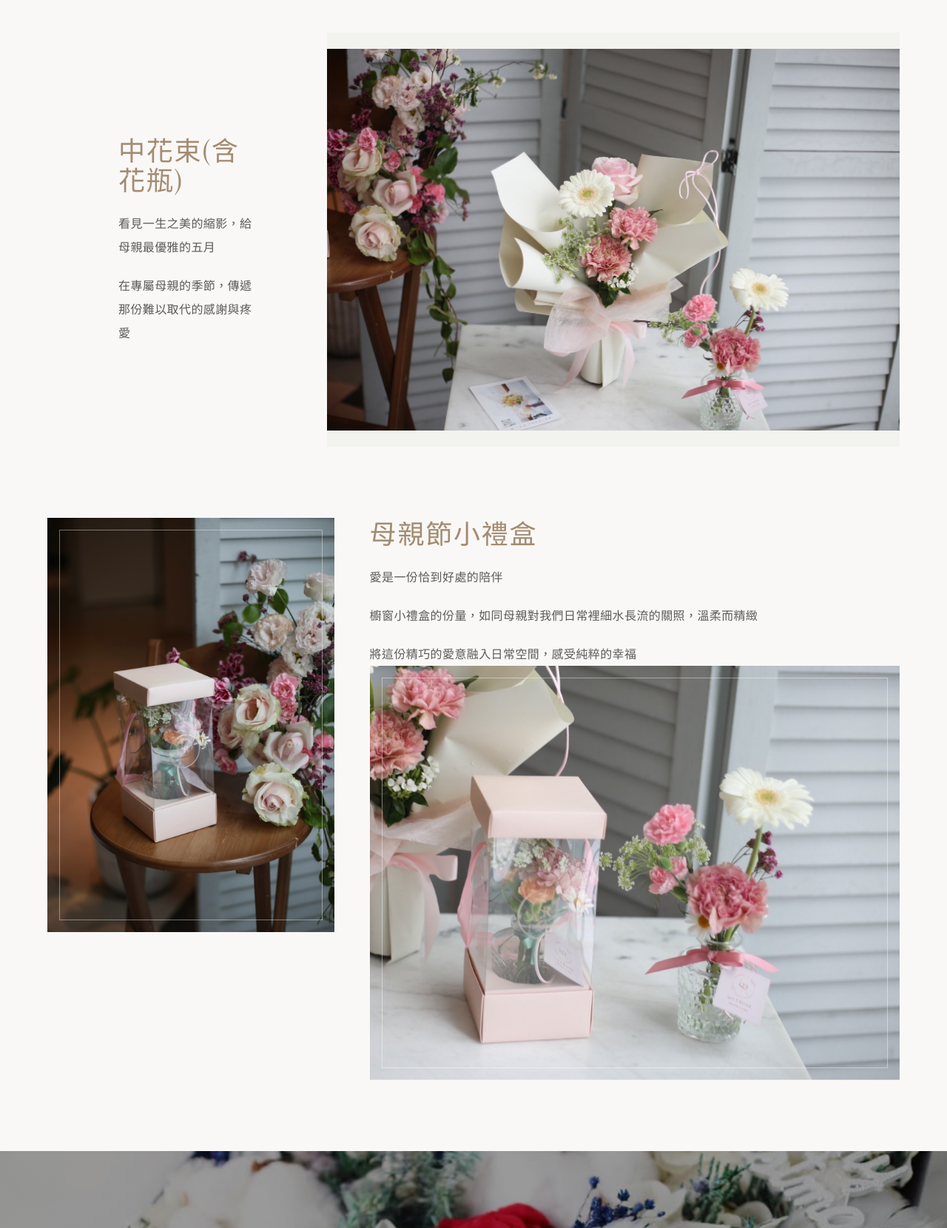
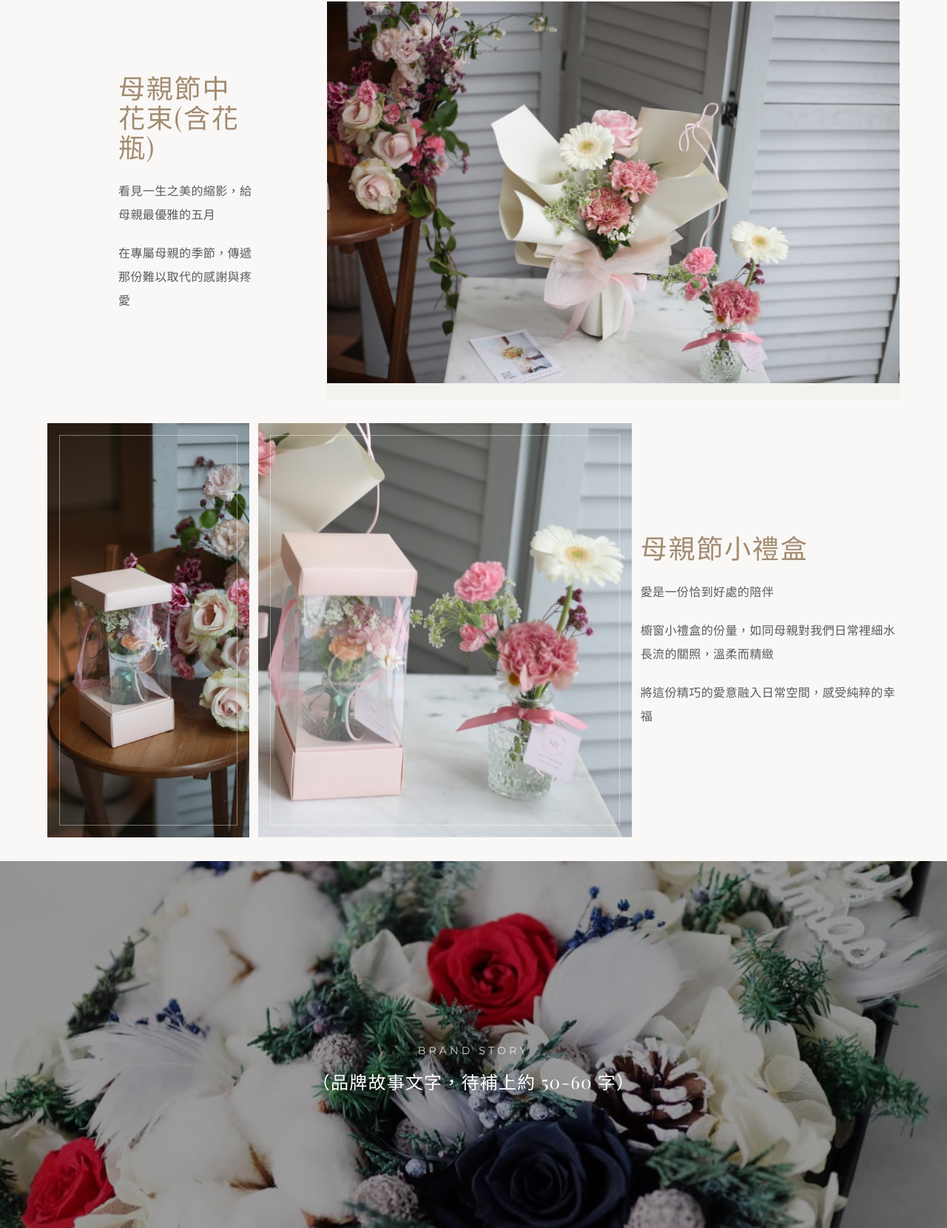
Before and after one commit to XiangYu-dev/LilyRose, a plain HTML site: page index.html in a window 1280 px wide. Shown: the part 1680-3340 px from the top of the page at 74% size. Drawn offline with nearby package versions, Linux system fonts and the light colour scheme; a web font is replaced by a local one.

Commit message:
版面調整_母親節小禮盒排版

```diff
--- a/index.html
+++ b/index.html
@@ -94,6 +94,16 @@
             background-color: white;
             transform: scale(1.2);
         }
+
+        .display_sm_gift {
+            column-gap: 1%;
+            display: flex;
+            flex-direction: row;
+            flex-wrap: nowrap;
+            align-content: center;
+            justify-content: center;
+            align-items: center;
+        }
     </style>
 </head>
 
@@ -158,7 +168,7 @@
             <p class="font-sans text-sm tracking-widest text-brand-text/60 uppercase">Happy Mother's day</p>
         </div>
         <!-- 區塊 1：母親節大花束 New -->
-        <div class="category flex flex-col md:flex-row gap-12 md:gap-24 items-center mb-24">
+        <div class="category flex flex-col md:flex-row gap-12 md:gap-24 items-center mb-8">
             <div class="cat_img img-container relative group h-[50vh] md:h-[70vh] md:order-1">
                 <div class="w-full h-full bg-brand-accent/10 flex items-center justify-center">
                     <span class="text-brand-accent/40 font-serif text-lg tracking-widest"><img
@@ -191,7 +201,7 @@
         </div>
 
         <!-- 區塊 2: 母親節 中花束-->
-        <div class="category flex flex-col md:flex-row gap-12 md:gap-24 items-center mb-24">
+        <div class="category flex flex-col md:flex-row gap-12 md:gap-24 items-center mb-8">
             <div class="cat_img img-container relative group h-[50vh] md:h-[70vh] md:order-2">
                 <div class="w-full h-full bg-brand-accent/10 flex items-center justify-center">
                     <span class="text-brand-accent/40 font-serif text-lg tracking-widest"><img
@@ -208,7 +218,7 @@
                     </svg>
                 </div> -->
 
-                <h2 class="font-serif text-3xl md:text-4xl text-brand-gold tracking-wider mb-6">中花束(含花瓶)</h2>
+                <h2 class="font-serif text-3xl md:text-4xl text-brand-gold tracking-wider mb-6">母親節中花束(含花瓶)</h2>
                 <!-- <span class="text-brand-accent font-sans text-sm tracking-[0.3em] uppercase mb-2">Happy Mother's
                     day</span> -->
                 <div class="font-serif text-brand-text/80 space-y-5 leading-loose tracking-wide font-light">
@@ -222,36 +232,30 @@
             </div>
         </div>
         <!-- 區塊 3：母親節小禮盒 -->
-        <div class="category flex flex-col md:flex-row gap-12 mb-24">
+        <div class="category flex flex-col md:flex-row gap-12 mb-8">
+            <div class="cat_text flex flex-col justify-center py-8 md:py-0">
+
+
+                <div class="display_sm_gift">
 
                     <div class="cat_img img-container relative group h-[50vh] md:h-[70vh]">
                         <img src="Image/Product/Mothersday/small/small_1.jpg" alt="母親節小禮盒1"
                             class="w-full h-full object-cover transition-transform duration-700 group-hover:scale-105">
                         <div class="absolute inset-4 border border-white/40 pointer-events-none"></div>
                     </div>
-
-
-            <div class="cat_text flex flex-col justify-center py-8 md:py-0">
-                <!-- <div class="cat_icon mb-6">
-                    <svg xmlns="http://www.w3.org/2000/svg" class="w-8 h-8 text-brand-accent" fill="none"
-                        viewBox="0 0 24 24" stroke="currentColor" stroke-width="1">
-                        <path stroke-linecap="round" stroke-linejoin="round"
-                            d="M12 6c.5 0 1.5.5 2 1.5S15 8.5 15 10c0 1.5-1.5 3-3 3s-3 1.5-3 3 1.5 3 3 3 3-1.5 3-3c0-1.5 1-2.5 1.5-3s1.5-1.5 2-1.5M12 6c-.5 0-1.5.5-2 1.5S9 8.5 9 10c0 1.5 1.5 3 3 3s3-1.5 3-3-1.5-3-3-3-3 1.5-3 3c0 1.5-1 2.5-1.5 3S6 14.5 5 14.5" />
-                    </svg>
-                </div> -->
-
-                <h2 class="font-serif text-3xl md:text-4xl text-brand-gold tracking-wider mb-6">母親節小禮盒</h2>
-
-                <div class="font-serif text-brand-text/80 space-y-5 leading-loose tracking-wide font-light">
-                    <p>愛是一份恰到好處的陪伴</p>
-                    <p>櫥窗小禮盒的份量，如同母親對我們日常裡細水長流的關照，溫柔而精緻</p>
-                    <p>將這份精巧的愛意融入日常空間，感受純粹的幸福</p>
-                </div>
                     <div class="cat_img img-container relative group h-[50vh] md:h-[70vh]">
                         <img src="Image/Product/Mothersday/small/small_2.jpg" alt="母親節小禮盒2"
                             class="w-full h-full object-cover transition-transform duration-700 group-hover:scale-105">
                         <div class="absolute inset-4 border border-white/40 pointer-events-none"></div>
                     </div>
+                    <div class="font-serif text-brand-text/80 space-y-5 leading-loose tracking-wide font-light">
+                        <h2 class="font-serif text-3xl md:text-4xl text-brand-gold tracking-wider mb-6">母親節小禮盒</h2>
+                        <p>愛是一份恰到好處的陪伴</p>
+                        <p>櫥窗小禮盒的份量，如同母親對我們日常裡細水長流的關照，溫柔而精緻</p>
+                        <p>將這份精巧的愛意融入日常空間，感受純粹的幸福</p>
+                    </div>
+                </div>
+
             </div>
         </div>
     </section>
```
Lines whose indentation alone changed are shown as unchanged.
